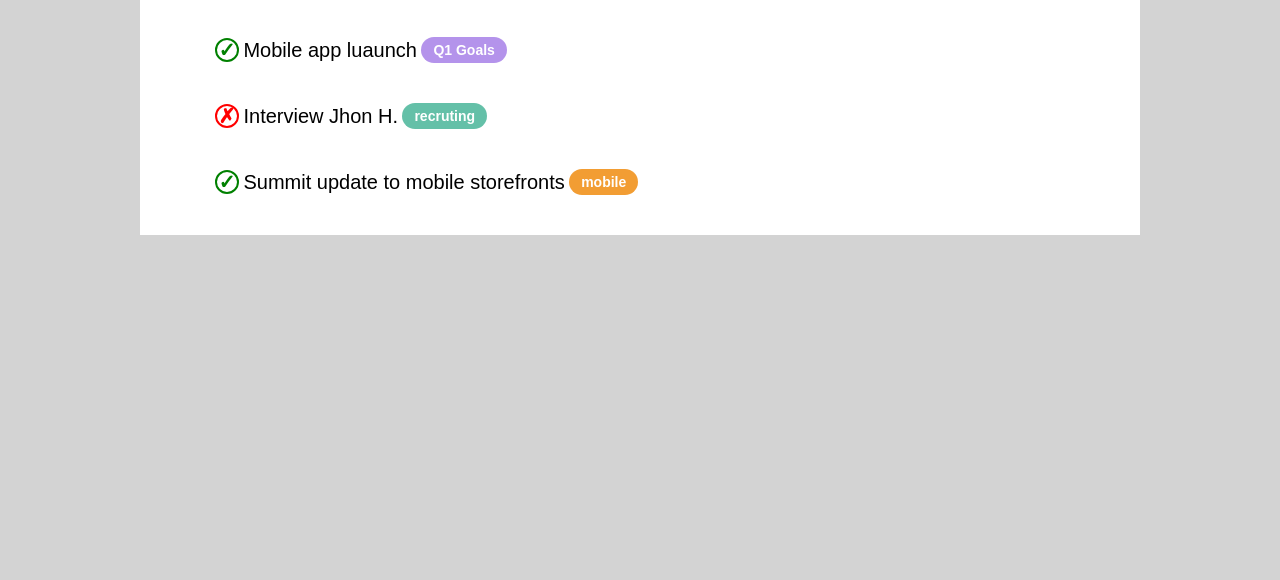
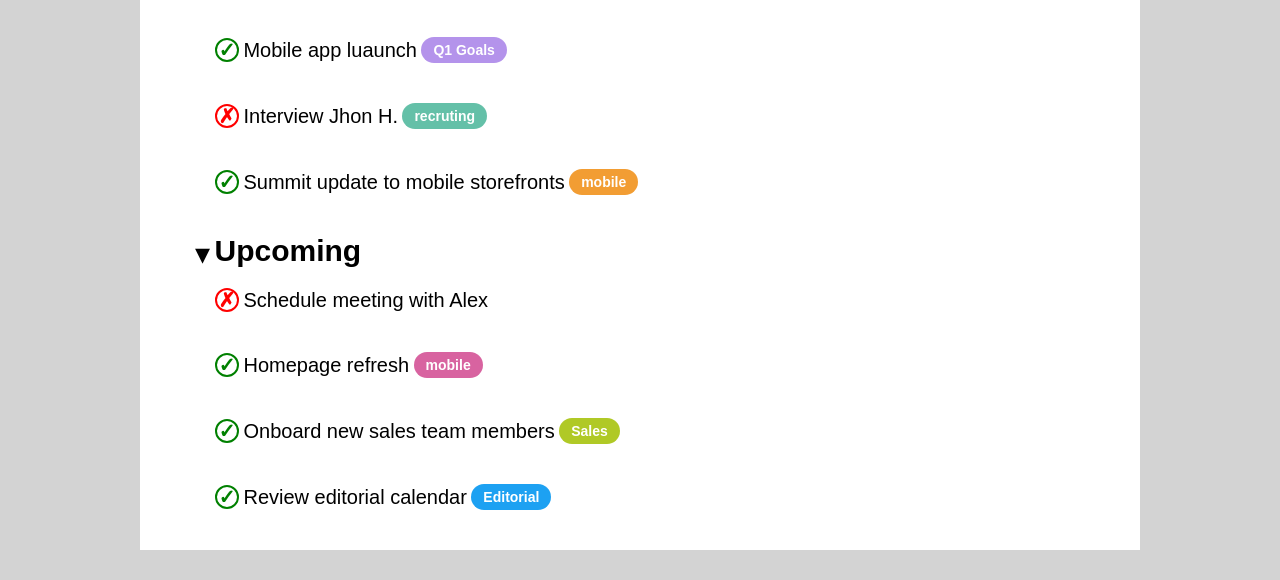
Before and after one commit to francesco-troise/html-css-toboolist, a plain HTML site: page index.html in a window 1280 px wide. Shown: the part 492-1072 px from the top of the page. Before the commit the page ends 800 px from the top, so only its background shows below. Drawn offline with Linux system fonts and the light colour scheme.

Commit message:
finish Upcoming section

```diff
--- a/css/style.css
+++ b/css/style.css
@@ -163,3 +163,23 @@ header {
   font-size: 14px;
   font-weight: bold;
 }
+
+.homepage{
+  display: inline-block;
+  background-color: #d863a0 ;
+  color: white;
+  padding: 5px 12px;
+  border-radius: 20px;
+  font-size: 14px;
+  font-weight: bold;
+}
+
+.onboard-member{
+    display: inline-block;
+  background-color: #b0c926 ;
+  color: white;
+  padding: 5px 12px;
+  border-radius: 20px;
+  font-size: 14px;
+  font-weight: bold;
+}
--- a/index.html
+++ b/index.html
@@ -70,12 +70,42 @@
             <span class="summit">mobile</span>
         </div>
 
+        <br>
+        <br>
 
+        <span class="triangolo">&#9662;</span>
+        <span class="title">Upcoming</span>
 
+        <br>
 
+        <div class="task">
+            <span class="checkmark-cross">&cross;</span>
+            <span class="check-txt">Schedule meeting with Alex</span>
+        </div>
 
+        <br>
 
+         <div class="task">
+            <span class="checkmark">&#10003;</span>
+            <span class="check-txt">Homepage refresh</span>
+            <span class="homepage">mobile</span>
+        </div>
 
+        <br>
+
+        <div class="task">
+            <span class="checkmark">&#10003;</span>
+            <span class="check-txt">Onboard new sales team members</span>
+            <span class="onboard-member">Sales</span>
+        </div>
+
+        <br>
+
+        <div class="task">
+            <span class="checkmark">&#10003;</span>
+            <span class="check-txt">Review editorial calendar</span>
+            <span class="editorial">Editorial</span>
+        </div>
 
       </div>
     </section>
```
